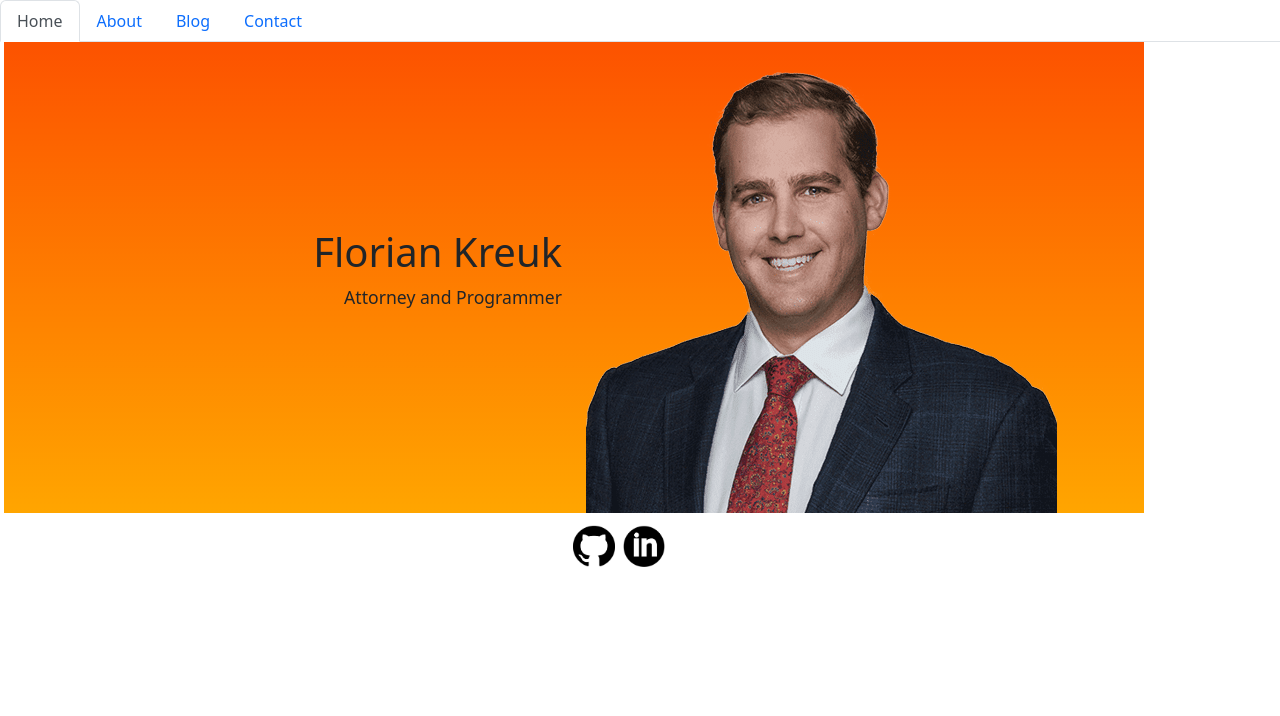
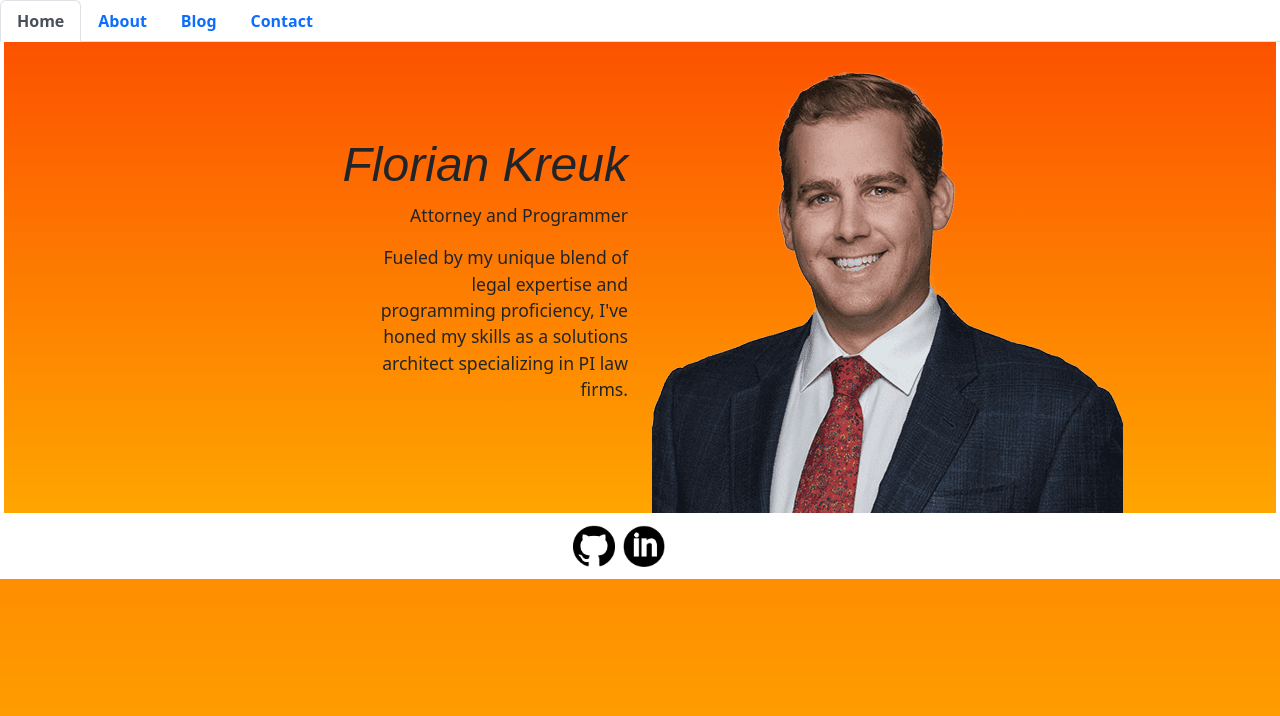
Before and after one commit to f-kreuk/React-Portfolio, a React (Vite) app: page / in a window 1280 px wide. Shown: the top 716 px of the page. Built offline with nearby package versions, Linux system fonts and the light colour scheme.

Commit message:
improved font and look of home page

```diff
--- a/src/App.css
+++ b/src/App.css
@@ -1,4 +1,25 @@
 .box{
     background: linear-gradient(rgba(250,0,0,0.5),transparent);
     background-color: orange;
+    }
+
+.nav {
+background-color: transparent;
+color: black;
+font-weight: bolder;
+border-bottom: black;
 }
+
+.nav-tabs {
+color: black;
+}
+
+.nav-link {
+color: black;
+}
+
+.signature {
+    font-style: italic;
+    font-family:fantasy;
+    font-size: 3rem;
+}
--- a/src/components/pages/Home.jsx
+++ b/src/components/pages/Home.jsx
@@ -5,19 +5,28 @@ import profilePicture from '../../assets/Florian.png';
 
 export default function Home() {
   return (
-    <div className="container row box">
+    <div className="row box">
+
       <div className="col-md-6 text-right my-auto">
         <div>
-          <h1>Florian Kreuk</h1>
+          <h1 className="signature">Florian Kreuk</h1>
           <p>
             Attorney and Programmer
           </p>
+          <div className="row">
+          <div className="col-md-6"></div>
+          <div className="col-md-6">
+          <p className="ml-5">
+            Fueled by my unique blend of legal expertise and programming proficiency, I've honed my skills as a solutions architect specializing in PI law firms.
+          </p>
+          </div>
+          </div>
         </div>
       </div>
       <div className="col-md-4">
         <img src={profilePicture} alt="Florian Kreuk" />
-
       </div>
+      <div className="col-md-2"></div>
     </div>
   );
 
--- a/src/index.css
+++ b/src/index.css
@@ -10,6 +10,8 @@
   /* 1 */
   -webkit-text-size-adjust: 100%;
   /* 2 */
+  background: linear-gradient(rgba(250,0,0,0.5),transparent);
+    background-color: orange;
 }
 
 /* Sections
```
Also changed, not shown: src/components/pages/Projects.jsx (added). Lines whose indentation alone changed are shown as unchanged.
